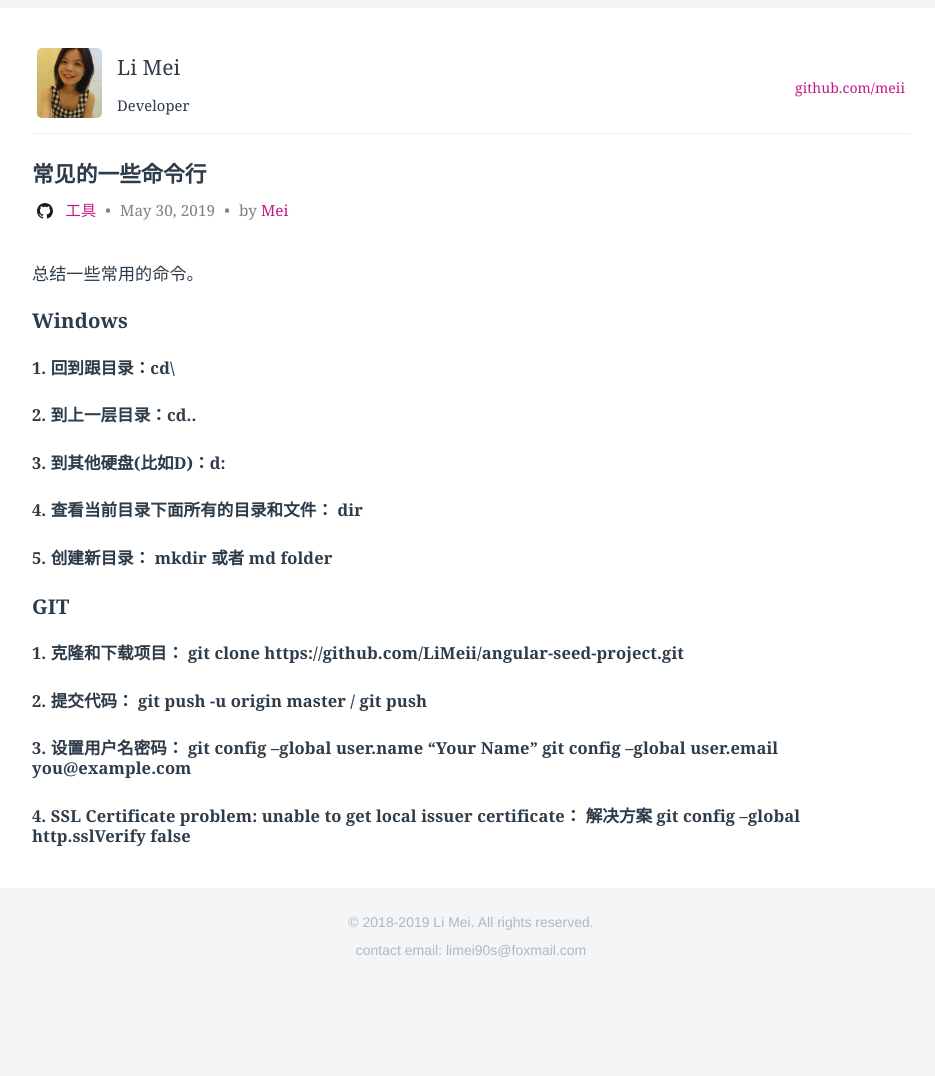
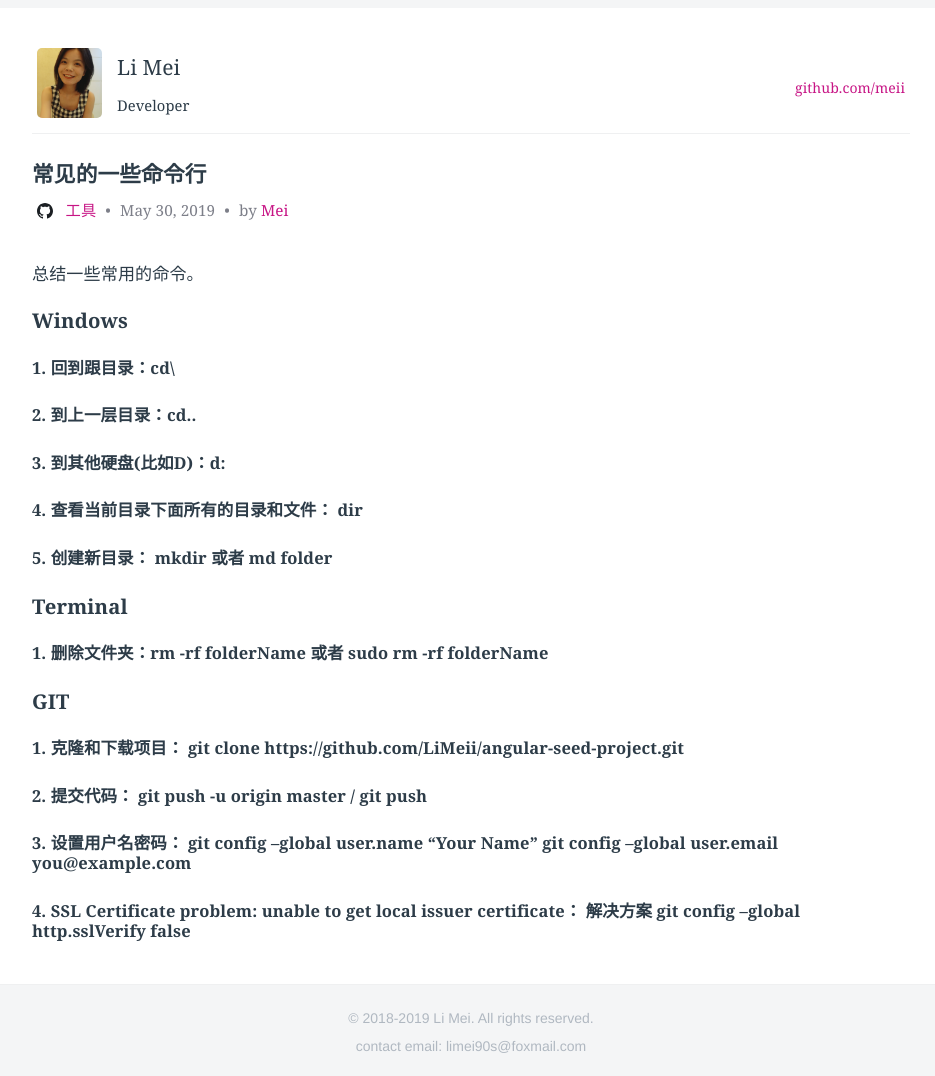
Before and after one commit to LiMeii/LiMeii.github.io, a Jekyll site: the page built from _posts/2019-05-30-tools-commoncmd.md, in a window 1280 px wide. Shown: the whole page, without its empty margins (177-1112 px from the left). Built offline with Jekyll 4.4.1, drawn with Linux system fonts in a browser that asks for light colours; before the commit the page ends 980 px from its top, so only the background shows below that.

Commit message:
update commpn cmd

```diff
--- a/_posts/2019-05-30-tools-commoncmd.md
+++ b/_posts/2019-05-30-tools-commoncmd.md
@@ -25,7 +25,9 @@ layout: post
 ##### 4. 查看当前目录下面所有的目录和文件： dir
 ##### 5. 创建新目录： mkdir 或者 md folder
 
+## Terminal
 
+##### 1. 删除文件夹：rm -rf folderName 或者 sudo rm -rf folderName
 
 ## GIT
 
```
